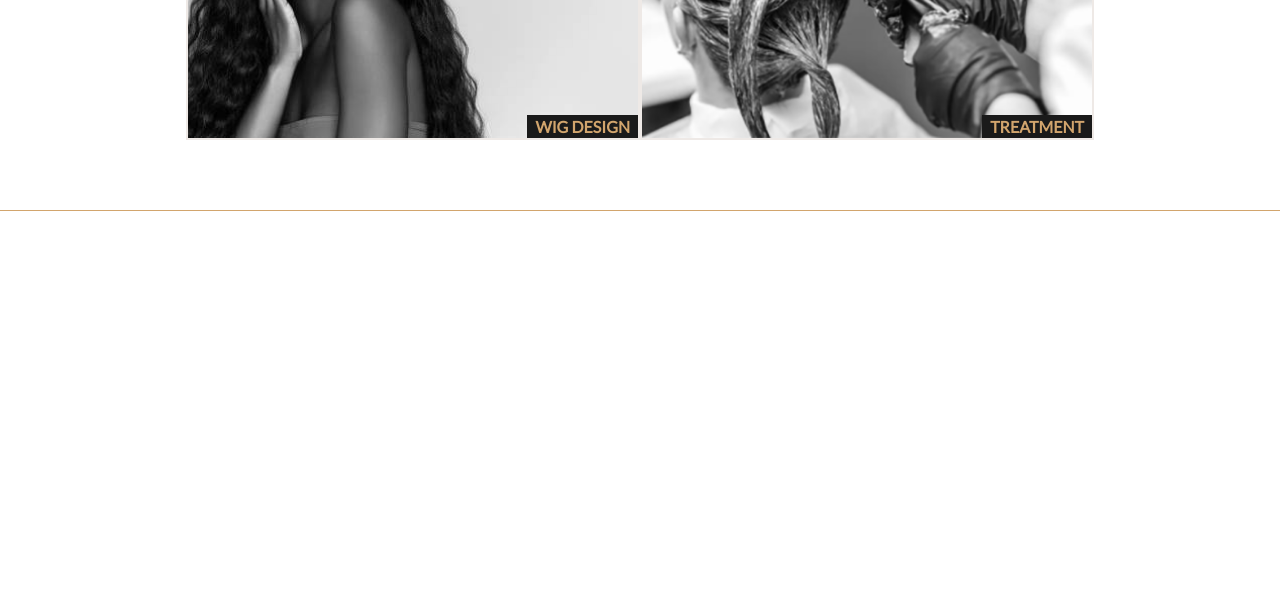
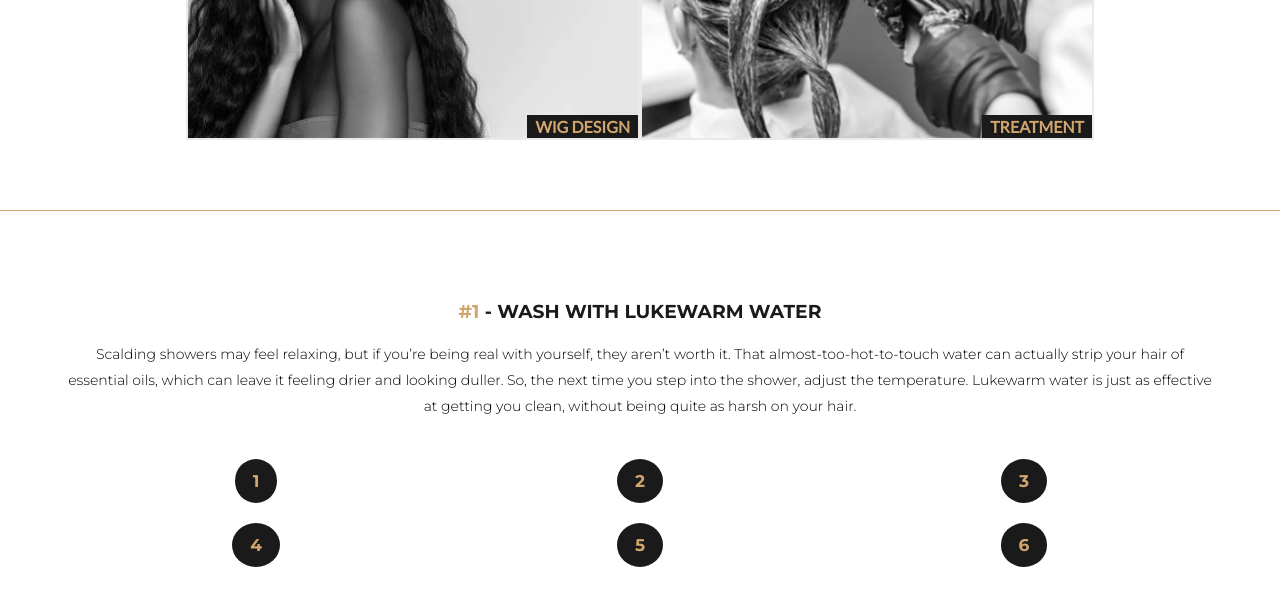
Before and after one commit to Denis-Grant/jhd, a website: page index.html in a window 1280 px wide. Shown: the part 2840-3446 px from the top of the page. Drawn offline with Linux system fonts and the light colour scheme.

Commit message:
tips part 1

```diff
--- a/index.html
+++ b/index.html
@@ -174,8 +174,37 @@
         </div>
     </section>
     <section id="care">
-        <div class="care">
-
+        <div class="container">
+            <div class="care">
+                <div class="tips">
+                    <div class="tips__answers">
+                        <div class="tips__answers-one">
+                            <h3><span>#1</span> - WASH WITH LUKEWARM WATER</h3>
+                            <p>Scalding showers may feel relaxing, but if you’re being real with yourself, they aren’t worth it. That almost-too-hot-to-touch water can actually strip your hair of essential oils, which can leave it feeling drier and looking duller. So, the next time you step into the shower, adjust the temperature. Lukewarm water is just as effective at getting you clean, without being quite as harsh on your hair.</p>
+                        </div>
+                    </div>
+                    <div class="tips__btns">
+                        <div class="tips__btns-one">
+                            <span>1</span>
+                        </div>
+                        <div class="tips__btns-two">
+                            <span>2</span>
+                        </div>
+                        <div class="tips__btns-three">
+                            <span>3</span>
+                        </div>
+                        <div class="tips__btns-four">
+                            <span>4</span>
+                        </div>
+                        <div class="tips__btns-five">
+                            <span>5</span>
+                        </div>
+                        <div class="tips__btns-six">
+                            <span>6</span>
+                        </div>
+                    </div>
+                </div>
+            </div>
         </div>
     </section>
     <div class="gap"></div>
--- a/scss/style.scss
+++ b/scss/style.scss
@@ -389,7 +389,49 @@ $primary: rgb(210, 165, 109);
     padding-top: 70px;
     border-top: 1px solid $primary;
     .care {
+       .tips {
+           font-family: Montserrat, sans-serif;
+           text-align: center;
+           &__answers {
+            h3 {
+                font-weight: bold;
+                color: $black;
+                span {
+                    color: $primary;
+                }
+            }
+            p {
+                    font-weight: 300;
+                    font-size: 14px;
+                    margin-bottom: 40px;
+                    line-height: 26px;
+                }
+           }
+           &__btns {
+                display: grid;
+                grid-template-columns: repeat(3,1fr);
 
+                span {
+                    padding: 12px 18px;
+                    margin-bottom: 20px;
+                    color: $primary;
+                    font-weight: bold;
+                    background-color: $black;
+                    font-size: 17px;
+                    border-radius: 100%;
+                    cursor: pointer;
+                    display: inline-block;
+                    transform: scale(1);
+                    transition: transform 900ms  ease-in-out;
+                    &:hover {
+                        transform: scale(1.1);
+                        // background-color: lighten($black, 20%);
+                        border: 3px solid $primary;
+                        margin-top: -6px;
+                    }
+                }
+            }
+        }
     }
 }
 
```
Also changed, not shown: css/style.css.
